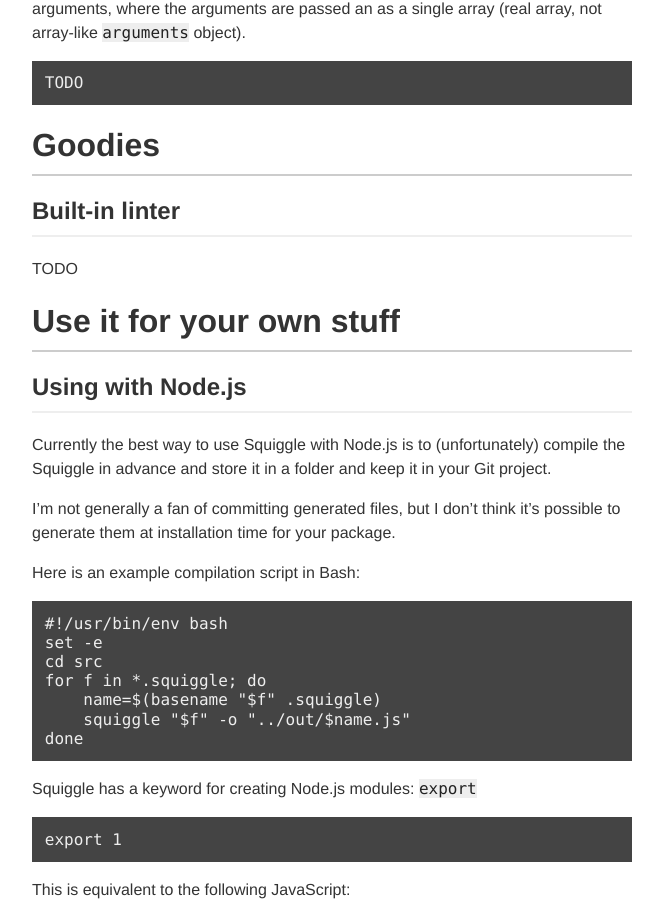
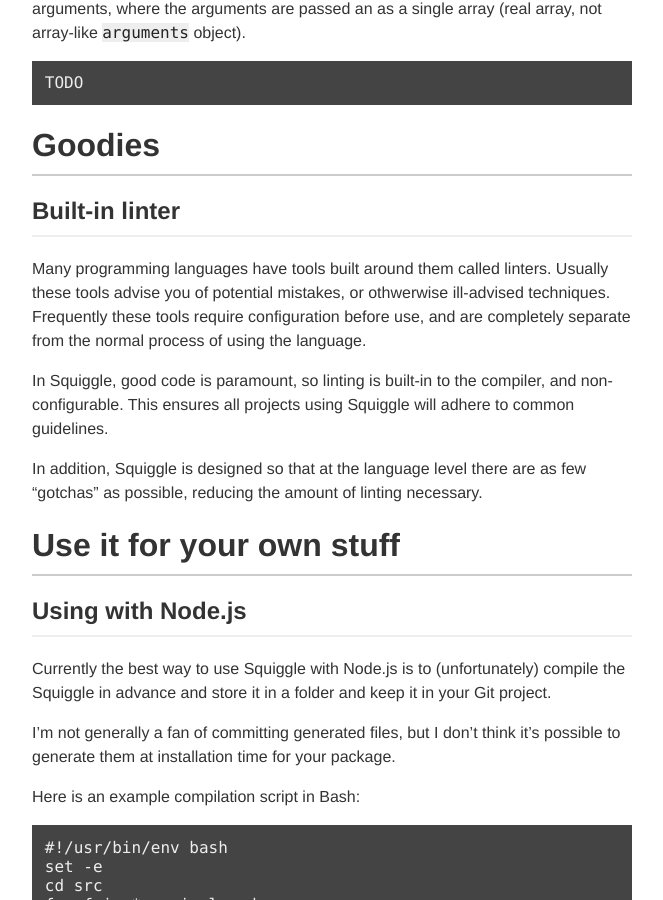
Before and after one commit to squiggle-lang/squiggle-lang.org, a Jekyll site: the page built from tutorial/index.md, in a window 1280 px wide and 900 px high, scrolled down 15905 px. Shown: the whole window, without its empty margins (308-971 px from the left). Built offline with Jekyll 4.4.1, drawn with Linux system fonts in a browser that asks for light colours.

Commit message:
Adds linting section

```diff
--- a/tutorial/index.md
+++ b/tutorial/index.md
@@ -585,7 +585,17 @@
 
 ## Built-in linter
 
-TODO
+Many programming languages have tools built around them called linters. Usually
+these tools advise you of potential mistakes, or othwerwise ill-advised
+techniques. Frequently these tools require configuration before use, and are
+completely separate from the normal process of using the language.
+
+In Squiggle, good code is paramount, so linting is built-in to the compiler, and
+non-configurable. This ensures all projects using Squiggle will adhere to common
+guidelines.
+
+In addition, Squiggle is designed so that at the language level there are as few
+"gotchas" as possible, reducing the amount of linting necessary.
 
 # Use it for your own stuff
 
```
